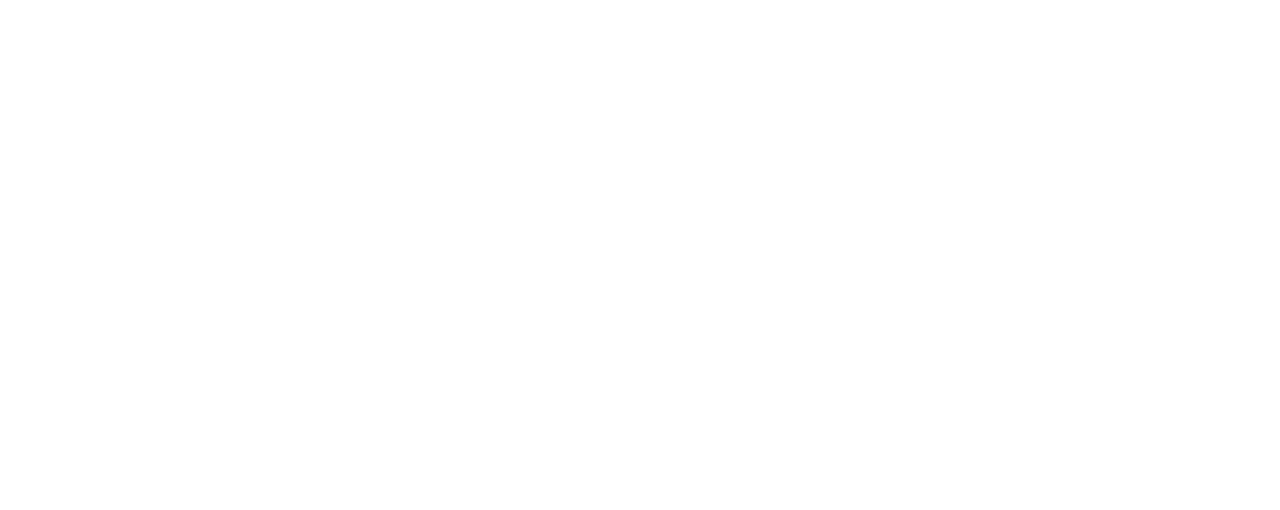
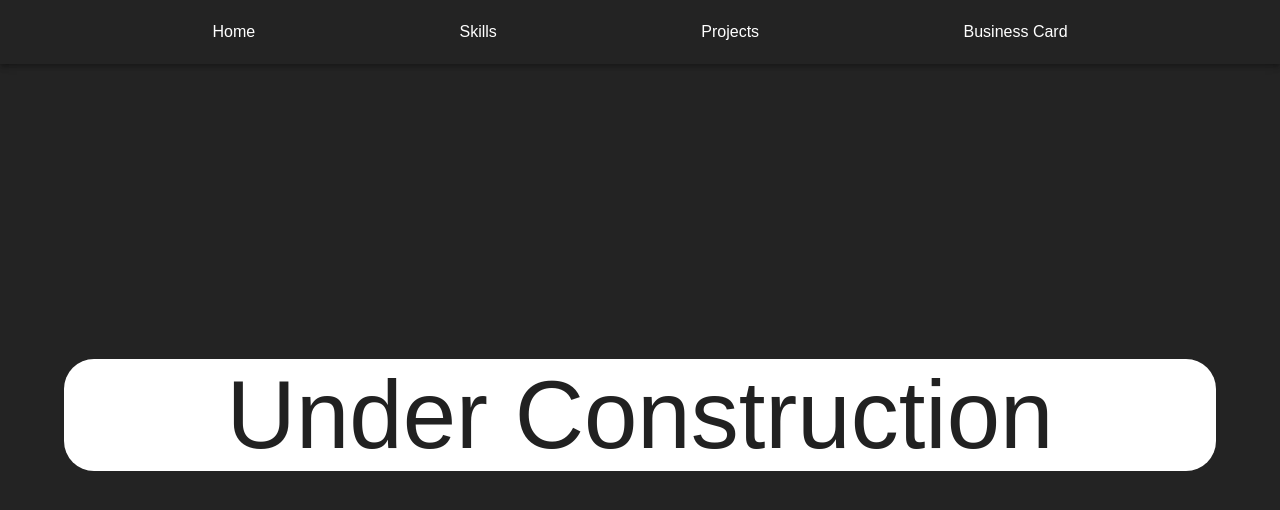
Before and after one commit to matheuspascui/PortfolioSite, a React (Vite) app: page /underconstruction in a window 1280 px wide. Before the commit this address had no page. Shown: the top 510 px of the page. Built offline with nearby package versions, Linux system fonts and the light colour scheme.

Commit message:
feature: added a component and page for UnderConstruction; added route on App and update the Links on NavBar to the UnderConstruction page;

```diff
--- a/src/App.tsx
+++ b/src/App.tsx
@@ -1,6 +1,7 @@
 import Home from './pages/Home'
 import { BrowserRouter, Routes, Route } from 'react-router-dom'
 import BusinessCard from './pages/BusinessCard'
+import UnderConstruction from './pages/UnderConstruction'
 
 const App = () => {
 
@@ -10,6 +11,7 @@
         <Routes>
           <Route index element={ <Home/> } />
           <Route path='businesscard' element={ <BusinessCard/> } />
+          <Route path='underconstruction' element={ <UnderConstruction/> }/>
         </Routes>
       </BrowserRouter>
     </>
--- a/src/components/NavBar/NavBar.tsx
+++ b/src/components/NavBar/NavBar.tsx
@@ -1,6 +1,5 @@
 import { AppBar, MenuItem, styled, Toolbar } from "@mui/material";
-
-import { useNavigate } from "react-router-dom";
+import { replace, useNavigate } from "react-router-dom";
 
 
 const NavBar = () => {
@@ -15,6 +14,10 @@
     navigate('/');
   };
 
+  const redirectToUnderConstruction = () => {
+    navigate('/underconstruction', {replace: true});
+  };
+
   const StyledToolbar = styled(Toolbar)(() => ({
     display: 'flex',
     justifyContent: 'space-evenly'
@@ -26,8 +29,8 @@
       <AppBar position="absolute">
         <StyledToolbar>
           <MenuItem onClick={redirectToHome}>Home</MenuItem>
-          <MenuItem>Skills</MenuItem>
-          <MenuItem>Projects</MenuItem>
+          <MenuItem onClick={redirectToUnderConstruction}>Skills</MenuItem>
+          <MenuItem onClick={redirectToUnderConstruction}>Projects</MenuItem>
           <MenuItem onClick={redirectToCard}>Business Card</MenuItem>
         </StyledToolbar>
       </AppBar>
--- /dev/null
+++ b/src/components/UnderConstruction/UnderConstruction.tsx
@@ -0,0 +1,36 @@
+import { Container, Grid, styled, Typography } from "@mui/material";
+import theme from "../../theme";
+
+const UnderConstructionElement = () => {
+  const StyledDiv = styled("div")(({ theme }) => ({
+    backgroundColor: theme.palette.primary.main,
+    height: "100vh",
+    display: 'flex',
+    alignItems: 'center',
+    [theme.breakpoints.up('xs')]: { // <= mobile
+      paddingTop: '100px'
+    },
+    [theme.breakpoints.up('md')]: { //>= mobile
+      paddingTop: "0",
+    }
+  }));
+
+  return (
+    <>
+      <StyledDiv>
+        <Container maxWidth="lg">
+          <Grid container spacing={2}>
+            <Grid
+              size={{ xs: 12, md: 12 }}
+              sx={{ marginTop: "30px", backgroundColor: theme.palette.primary.contrastText, borderRadius: '30px',}}
+            >
+              <Typography variant="h1" alignItems={'center'} textAlign={'center'}>Under Construction</Typography>
+            </Grid>
+          </Grid>
+        </Container>
+      </StyledDiv>
+    </>
+  );
+};
+
+export default UnderConstructionElement;
--- /dev/null
+++ b/src/pages/UnderConstruction.tsx
@@ -0,0 +1,13 @@
+import NavBar from '../components/NavBar/NavBar'
+import UnderConstructionElement from '../components/UnderConstruction/UnderConstruction'
+
+const UnderConstruction = () => {
+    return (
+        <>
+            <NavBar/>
+            <UnderConstructionElement/>
+        </>
+    );
+};
+
+export default UnderConstruction;
```
